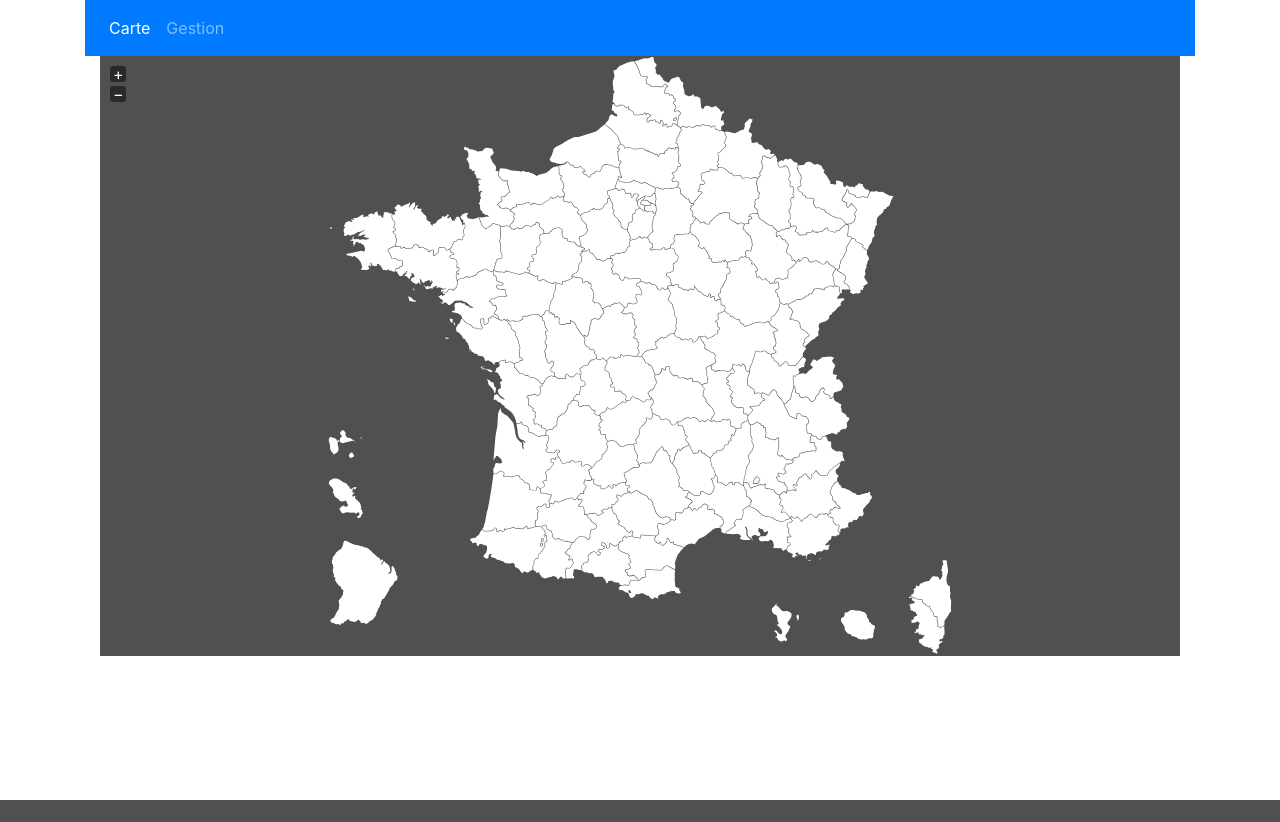
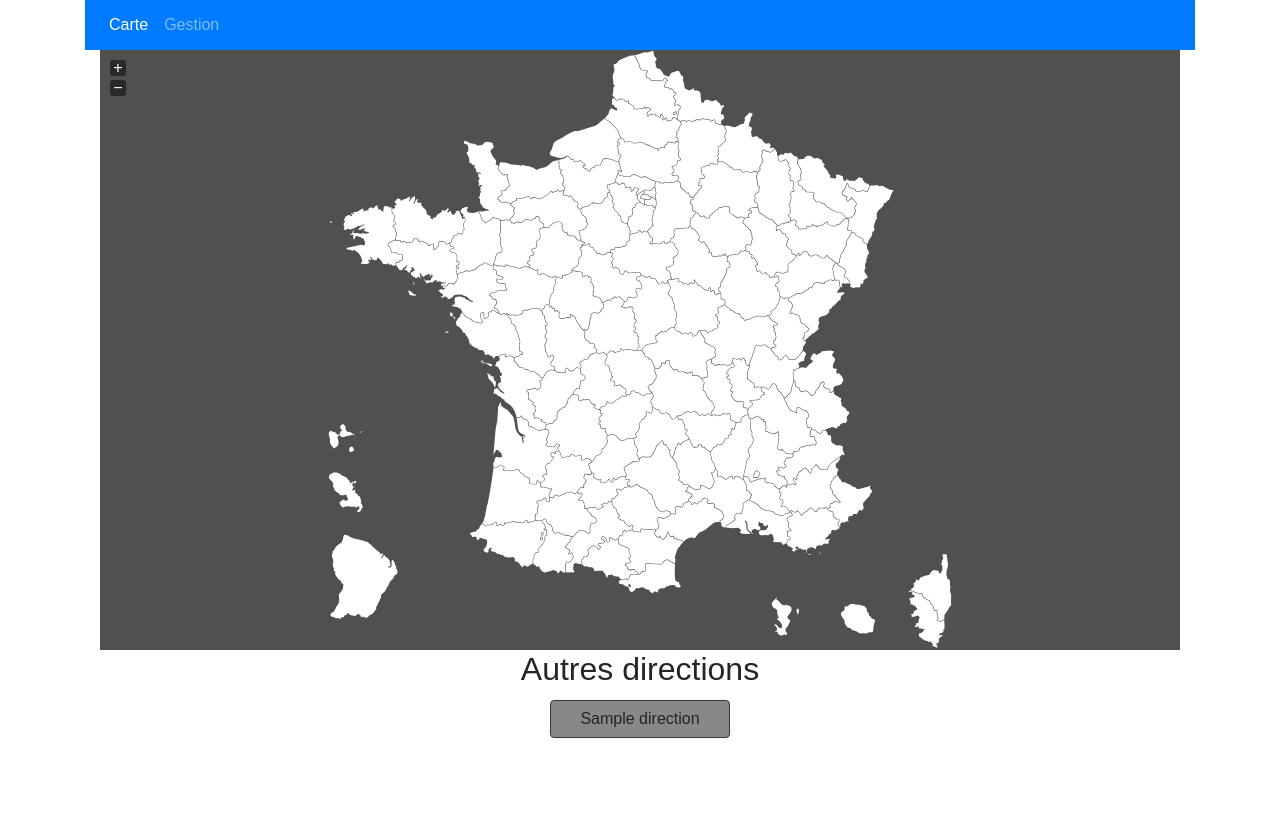
Before and after one commit to adrien914/gestion_directions, a Django app: page / in a window 1280 px wide. Before the commit the page ends 800 px from the top, so only its background shows below. Run offline with Django 3.2, Linux system fonts and the light colour scheme; tables that the repository leaves empty hold one stand-in row (values such as "Sample post"); parts of the project's set-up code (start-up, migrations or seed data) failed here and were passed over; some libraries are stand-ins or nearby versions.

Commit message:
Finished everything

```diff
--- a/app/gestion_ddsp/carte/models.py
+++ b/app/gestion_ddsp/carte/models.py
@@ -9,11 +9,14 @@
         return self.type
 
 
+base_etat_site = EtatSite.objects.all()[0]
+
+
 class Direction(models.Model):
     map_code = models.CharField(unique=True, max_length=255)
     name = models.CharField(unique=True, max_length=255)
-    etat_site = models.ForeignKey(to=EtatSite, on_delete=models.CASCADE, default=None, null=True)
-    hebergement = models.ForeignKey(to=Hebergement, on_delete=models.CASCADE, default=None, null=True)
+    etat_site = models.ForeignKey(to=EtatSite, on_delete=models.CASCADE, default=base_etat_site.id, null=True)
+    hebergement = models.ForeignKey(to=Hebergement, on_delete=models.CASCADE, default=base_etat_site.id, null=True)
 
     @staticmethod
     def generate_all():
@@ -22,6 +25,11 @@
             Direction.create(map_code="FR-{:02d}".format(i), name="DDSP-{:02d}".format(i))
         Direction.create(map_code="FR-2A", name="DDSP-2A")
         Direction.create(map_code="FR-2B", name="DDSP-2B")
+        Direction.create(map_code="FR-GP", name="DDSP-971")
+        Direction.create(map_code="FR-MQ", name="DDSP-972")
+        Direction.create(map_code="FR-GF", name="DDSP-973")
+        Direction.create(map_code="FR-RE", name="DDSP-974")
+        Direction.create(map_code="FR-YT", name="DDSP-976")
         Direction.create(map_code="DZPAF", name="DZPAF")
         Direction.create(map_code="DRCPN", name="DRCPN")
         Direction.create(map_code="DCRFPN", name="DCRFPN")
--- a/app/gestion_ddsp/carte/templates/index.html
+++ b/app/gestion_ddsp/carte/templates/index.html
@@ -4,26 +4,59 @@
 {% block title %}Not base title{% endblock %}
 {% block head %}
     <link rel="stylesheet" href="{% static 'jquery-jvectormap-2.0.5.css' %}">
+    <link rel="stylesheet" href="{% static 'gestionnaire.css' %}">
     <script src="{% static 'jquery-jvectormap-2.0.5.min.js' %}"></script>
     <script src="{% static 'jquery-jvectormap-fr-merc.js' %}"></script>
+
 {% endblock %}
 
 {% block body %}
         <div id="map" class="col-12 h-75"></div>
         <script>
             $('#navbar_carte').addClass("active")
-            $('#map').vectorMap({
+            map = $('#map').vectorMap({
                 map: 'fr_merc',
                 height: 700,
                 width: 600,
                 onRegionTipShow: function(e, el, code){
-                    array = code.split('-')
-                    dpt_code = array[array.length - 1]
-                    el.html(code);
+                    document.getElementsByClassName("jvectormap-tip")[0].style.visibility = "hidden"
+                    $.ajax({
+                        url: "/get_ddsp_name/",
+                        type: "POST",
+                        data: {code: code, csrfmiddlewaretoken:'{{ csrf_token }}'},
+                        success: function (data) {
+                            el.html(data.name);
+                            document.getElementsByClassName("jvectormap-tip")[0].style.visibility = "visible"
+                        },
+                        error: function () {
+                            el.html(code);
+                            document.getElementsByClassName("jvectormap-tip")[0].style.visibility = "visible"
+                        }
+                    })
                 },
                 onRegionClick: function (e, code) {
                     location.href = "{% url 'gestionnaire' "placeholder" %}".replace("placeholder", code)
+                },
+                series: {
+                  regions: [{
+                    values: {% autoescape off %}{{ regions_colors }}{% endautoescape %}
+                  }]
                 }
             })
         </script>
+    <div class="bg-white text-center rounded">
+        <h2 class="col-12">Autres directions</h2>
+        <div class="col-12 btn-toolbar">
+            {% for direction in directions %}
+                {% if 'DDSP-' not in direction.name %}
+                    <a href="/gestion/{{ direction.name }}" class="btn mt-1 mb-1 ml-auto mr-auto col-2 border-dark zoom" style="background: {{ direction.etat_site.color }}">
+                        {{ direction.name }}
+                    </a>
+                {% endif %}
+            {% endfor %}
+        </div>
+        <div class="text-center col-8 m-auto pt-2" style="height: 10%">
+            <div class="alert" id="alert_div_etat_site"></div>
+        </div>
+    </div>
 {% endblock %}
--- a/app/gestion_ddsp/carte/views.py
+++ b/app/gestion_ddsp/carte/views.py
@@ -1,7 +1,8 @@
 from django.shortcuts import render, HttpResponse
 from django.views import View
 from carte.models import Direction
-
+from django.http import JsonResponse
+import json
 
 class Index(View):
 
@@ -9,10 +10,14 @@
     def get(request):
         if len(Direction.objects.all()) < 90:
             Direction.generate_all()
-        req = request.GET
-        test = req.get("test", "")
-        data = {'test': test}
-        return render(request, "index.html", data)
+        directions = Direction.objects.all()
+        regions_colors = {}
+        for direction in directions:
+            if 'FR-' in direction.map_code:
+                regions_colors[direction.map_code] = direction.etat_site.color
+        print(regions_colors)
+        context = {'directions': directions, "regions_colors": json.dumps(regions_colors)}
+        return render(request, "index.html", context)
 
 
 class GenerateDirections(View):
@@ -21,3 +26,16 @@
     def get(request):
         Direction.generate_all()
         return render(request, "index.html")
+
+class GetDdspName(View):
+
+    @staticmethod
+    def post(request):
+        try:
+            map_code = request.POST["code"]
+            direction = Direction.objects.get(map_code=map_code)
+            return JsonResponse({"code": 200, "name": direction.name})
+        except:
+            response = JsonResponse({})
+            response.status_code = 500
+            return response
--- a/app/gestion_ddsp/gestion_ddsp/urls.py
+++ b/app/gestion_ddsp/gestion_ddsp/urls.py
@@ -20,8 +20,8 @@
 
 urlpatterns = [
     path('', carte_views.Index.as_view(), name='carte'),
-    path('admin/', admin.site.urls),
     path('generate_all/', carte_views.GenerateDirections.as_view()),
+    path('get_ddsp_name/', carte_views.GetDdspName.as_view(), name='get_ddsp_name'),
     path('gestion/', gestionnaire_views.Gestionnaire.as_view(), name='gestionnaire_empty'),
     path('gestion/<str:direction>/', gestionnaire_views.Gestionnaire.as_view(), name='gestionnaire'),
     path('search_engine/', gestionnaire_views.SearchEngine.as_view(), name='search_engine'),
@@ -32,4 +32,5 @@
     path('create_or_modify_contact/', gestionnaire_views.createOrModifyContact.as_view(), name='create_or_modify_hebergeur'),
     path('delete_contact/', gestionnaire_views.DeleteContact.as_view(), name='delete_hebergeur'),
     path('save_stagiaire/', gestionnaire_views.SaveStagiaire.as_view(), name='save_stagiaire'),
+    path('admin/', admin.site.urls),
 ]
--- a/app/gestion_ddsp/gestionnaire/views.py
+++ b/app/gestion_ddsp/gestionnaire/views.py
@@ -23,7 +23,10 @@
             hebergements = Hebergement.objects.all()
             hebergeurs = Hebergeur.objects.filter(direction=direction)
             contacts = Contact.objects.filter(direction=direction)
-            stagiaire = Stagiaire.objects.get(direction=direction)
+            try:
+                stagiaire = Stagiaire.objects.get(direction=direction)
+            except ObjectDoesNotExist:
+                stagiaire = None
             context.update({
                 "etats_site": etats_sites,
                 "hebergements": hebergements,
@@ -64,7 +67,6 @@
             state = request.POST["state"]  # get the new state for the direction in the request
             state = EtatSite.objects.get(name=state)  # get the EtatSite corresponding to the name in the request
             direction.etat_site = state  # set the direction's etat_site to it
-            print(state)
             direction.save()  # save the changes
             return JsonResponse({"code": 200, "new_state": state.name})
         except Exception as e:
```
Also changed, not shown: app/gestion_ddsp/gestionnaire/templates/gestionnaire.html (+10 -9 lines), app/gestion_ddsp/carte/migrations/0010_auto_20200605_1218.py (added).
